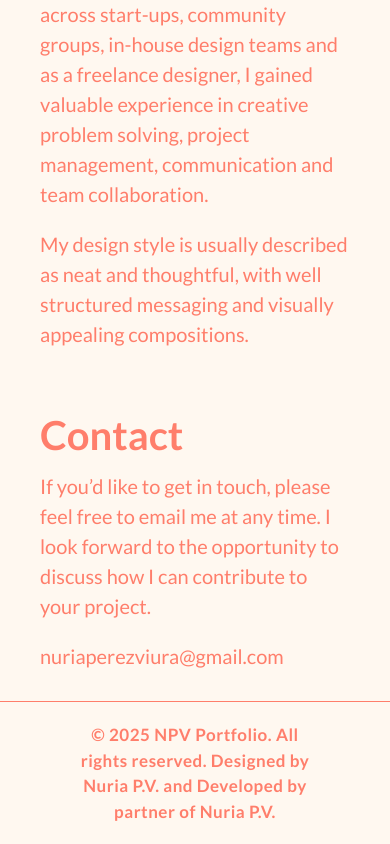
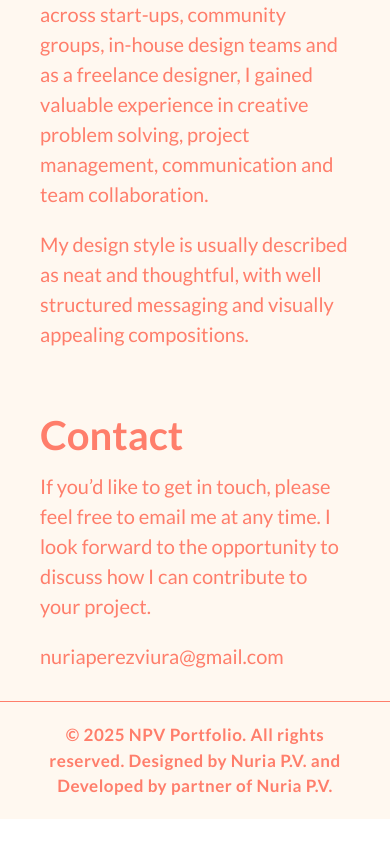
Before and after one commit to giv123/portfolio-designer, a React (Vite) app: page / in a window 390 px wide. Shown: the part 1474-2318 px from the top of the page. After the commit the page ends 2293 px from the top, so only its background shows below. Built offline with nearby package versions, Linux system fonts and the light colour scheme; no server answers; the database is empty.

Commit message:
Fix footer layout

```diff
--- a/src/styles/footerLayout.css
+++ b/src/styles/footerLayout.css
@@ -65,7 +65,6 @@
   .footer,
   .footer-second {
     padding: 0.5rem 2rem;
-    text-align: center;
   }
 
   .footer-top {
@@ -79,7 +78,7 @@
   }
 
   .footer-bottom {
-    padding: 0.5rem 2rem;
+    padding: 0.5rem 0rem;
     font-size: 0.85rem;
     letter-spacing: 0.03em;
     text-align: center;
```
